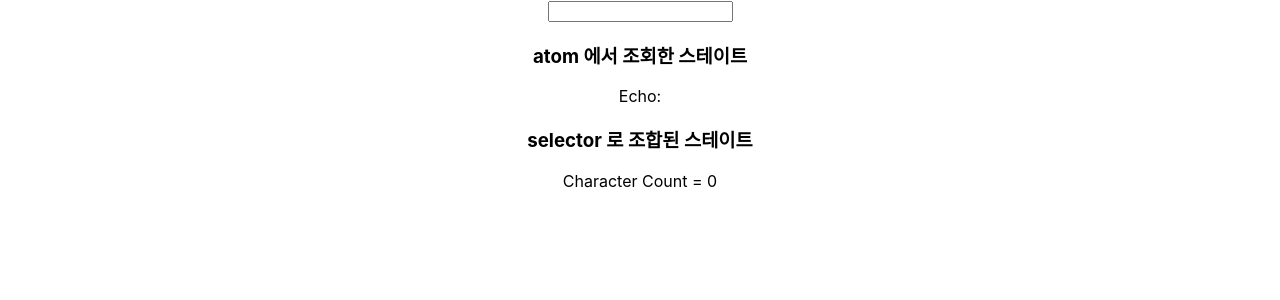
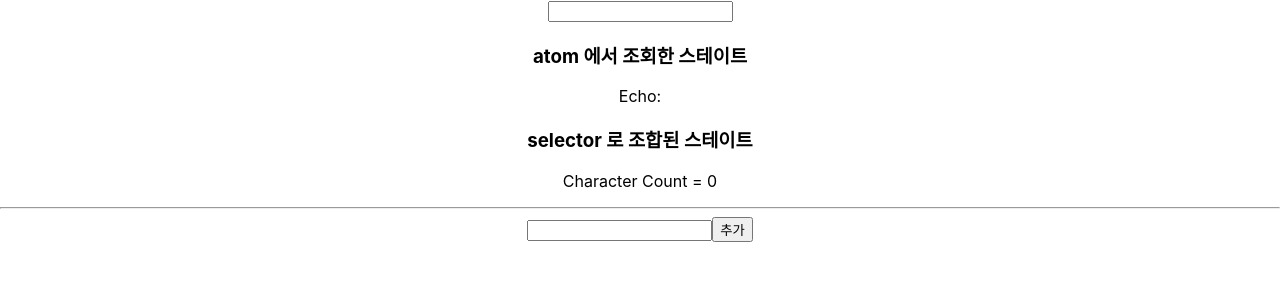
Before and after one commit to aristata/recoil-sample, a React (Create React App) app: page / in a window 1280 px wide. Shown: the top 300 px of the page. Built offline with nearby package versions, Linux system fonts and the light colour scheme.

Commit message:
fix: typescript 에러 처리

```diff
--- a/src/App.tsx
+++ b/src/App.tsx
@@ -1,11 +1,14 @@
 import React from "react";
 import "./App.css";
 import CharacterCounter from "./components/basic/CharacterCounter";
+import TodoList from "./components/todo/TodoList";
 
 function App() {
   return (
     <div className="App">
       <CharacterCounter />
+      <hr />
+      <TodoList />
     </div>
   );
 }
--- a/src/components/todo/TodoItem.tsx
+++ b/src/components/todo/TodoItem.tsx
@@ -57,12 +57,13 @@ const TodoItem = ({ item }: TodoItemProps) => {
 
   return (
     <div>
-      <input type="text" value={item.text} onChange={editItemText} />
       <input
         type="checkbox"
         checked={item.isComplete}
         onChange={toggleItemCompletion}
       />
+      <input type="text" value={item.text} onChange={editItemText} />
+
       <button onClick={deleteItem}>삭제</button>
     </div>
   );
--- a/src/recoils/basic/charCountState.ts
+++ b/src/recoils/basic/charCountState.ts
@@ -1,7 +1,7 @@
 import { selector } from "recoil";
 import textState from "./textState";
 
-const charCountState = selector({
+const charCountState = selector<number>({
   key: "charCountState",
   get: ({ get }) => {
     const text = get(textState);
--- a/src/recoils/basic/textState.ts
+++ b/src/recoils/basic/textState.ts
@@ -1,6 +1,6 @@
 import { atom } from "recoil";
 
-const textState = atom({
+const textState = atom<string>({
   key: "textState",
   default: ""
 });
```
